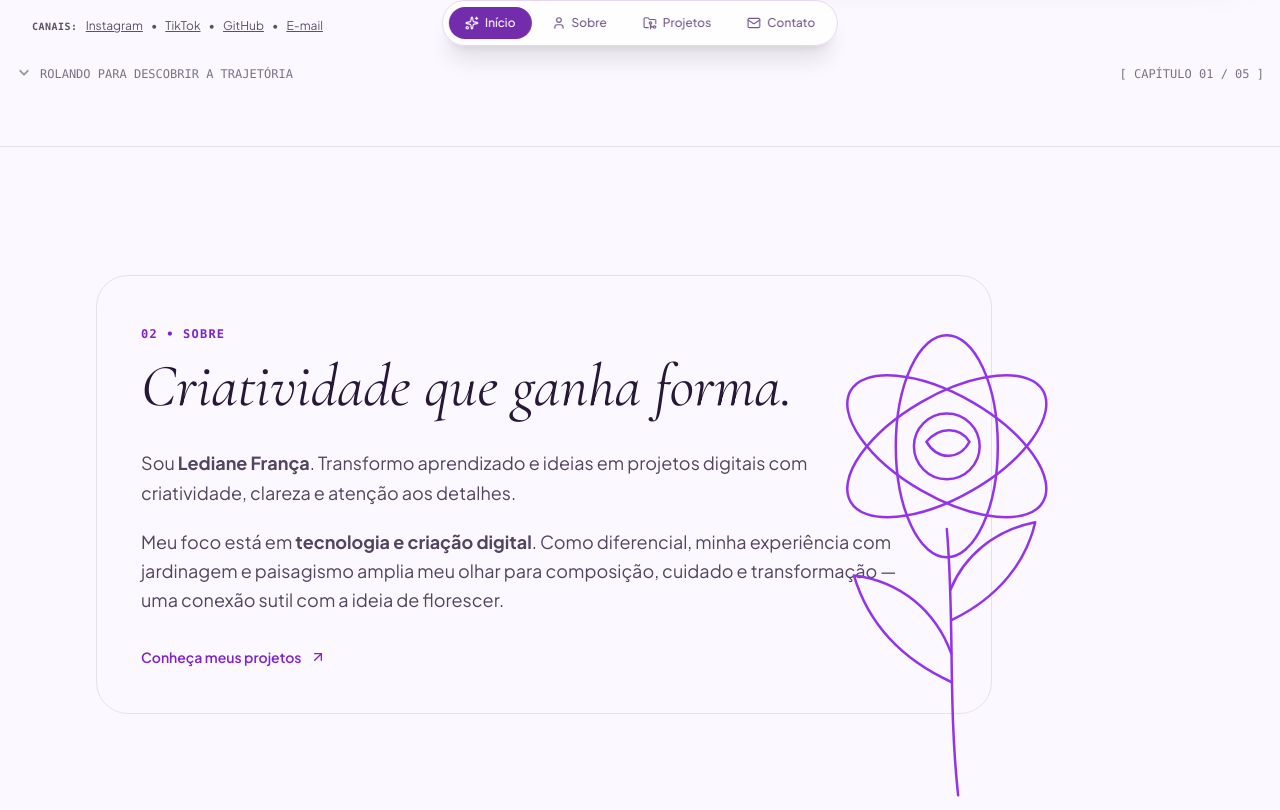
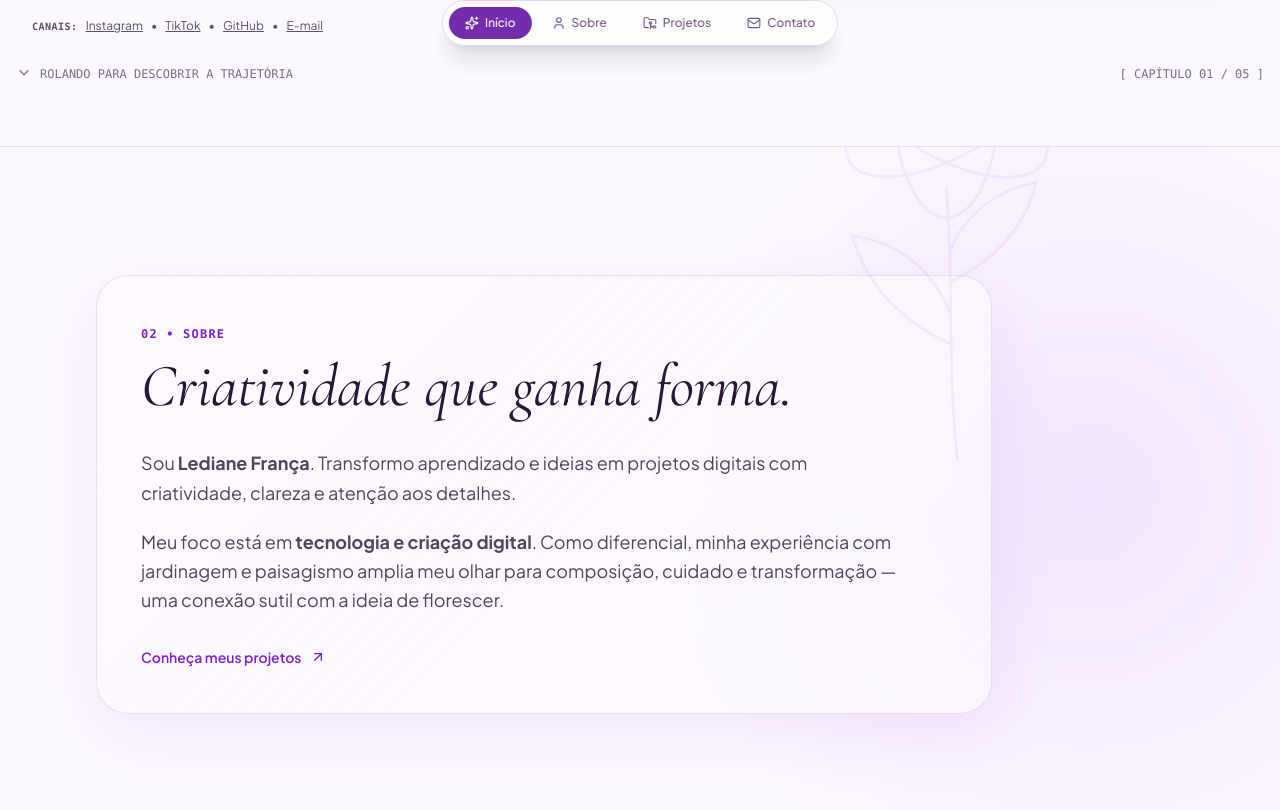
Before and after one commit to ledianefranca-coder/portfolio-pessoal, a React (Vite) app: page / in a window 1280 px wide. Shown: the part 730-1540 px from the top of the page. Built offline with nearby package versions, Linux system fonts and the light colour scheme.

Commit message:
Adiciona identidade botânica em src/index.css

```diff
--- a/src/index.css
+++ b/src/index.css
@@ -40,6 +40,68 @@ a:focus-visible {
   outline-offset: 3px;
 }
 
+.about-content-panel {
+  background: linear-gradient(135deg, rgba(252, 248, 255, 0.94), rgba(252, 248, 255, 0.72));
+  box-shadow: 0 22px 70px rgba(126, 34, 206, 0.08);
+  animation: panel-reveal 0.8s ease-out both;
+}
+
+.dark .about-content-panel {
+  background: linear-gradient(135deg, rgba(16, 11, 25, 0.94), rgba(16, 11, 25, 0.7));
+  box-shadow: 0 22px 70px rgba(0, 0, 0, 0.24);
+}
+
+.botanical-watermark {
+  opacity: 0.075;
+  transform-origin: 55% 55%;
+  animation: botanical-breathe 9s ease-in-out infinite;
+}
+
+.botanical-flower {
+  stroke-dasharray: 1250;
+  stroke-dashoffset: 1250;
+  animation: botanical-draw 2.4s ease-out 0.25s forwards;
+}
+
+.botanical-glow {
+  background: radial-gradient(circle at 85% 50%, rgba(168, 85, 247, 0.12), transparent 38%);
+}
+
+article,
+a,
+button {
+  -webkit-tap-highlight-color: transparent;
+}
+
+@keyframes botanical-draw {
+  to { stroke-dashoffset: 0; }
+}
+
+@keyframes botanical-breathe {
+  0%, 100% { transform: translateY(-50%) scale(1) rotate(-1deg); }
+  50% { transform: translateY(-50%) scale(1.025) rotate(1deg); }
+}
+
+@keyframes panel-reveal {
+  from { opacity: 0; transform: translateY(18px); }
+  to { opacity: 1; transform: translateY(0); }
+}
+
+@media (prefers-reduced-motion: reduce) {
+  *,
+  *::before,
+  *::after {
+    scroll-behavior: auto !important;
+    animation-duration: 0.01ms !important;
+    animation-iteration-count: 1 !important;
+    transition-duration: 0.01ms !important;
+  }
+
+  .botanical-flower {
+    stroke-dashoffset: 0;
+  }
+}
+
 ::-webkit-scrollbar {
   width: 6px;
   height: 6px;
```
